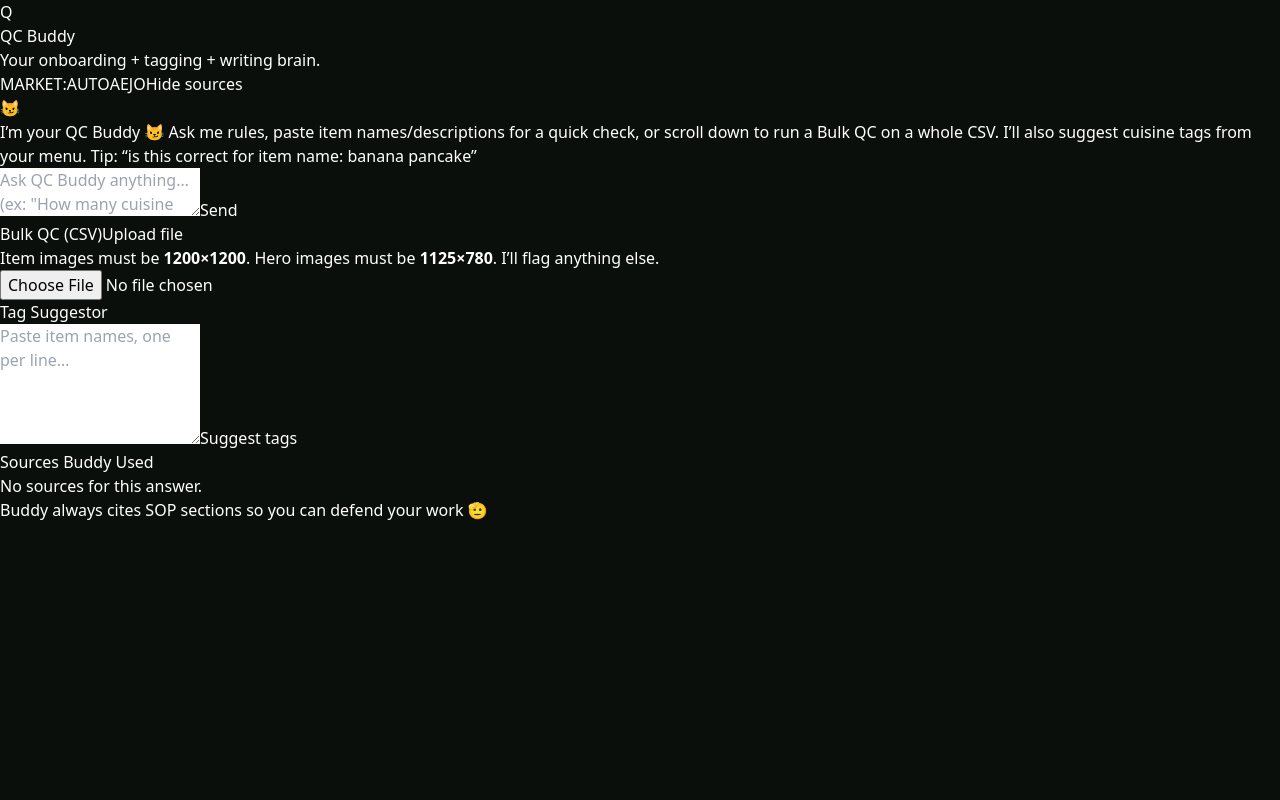
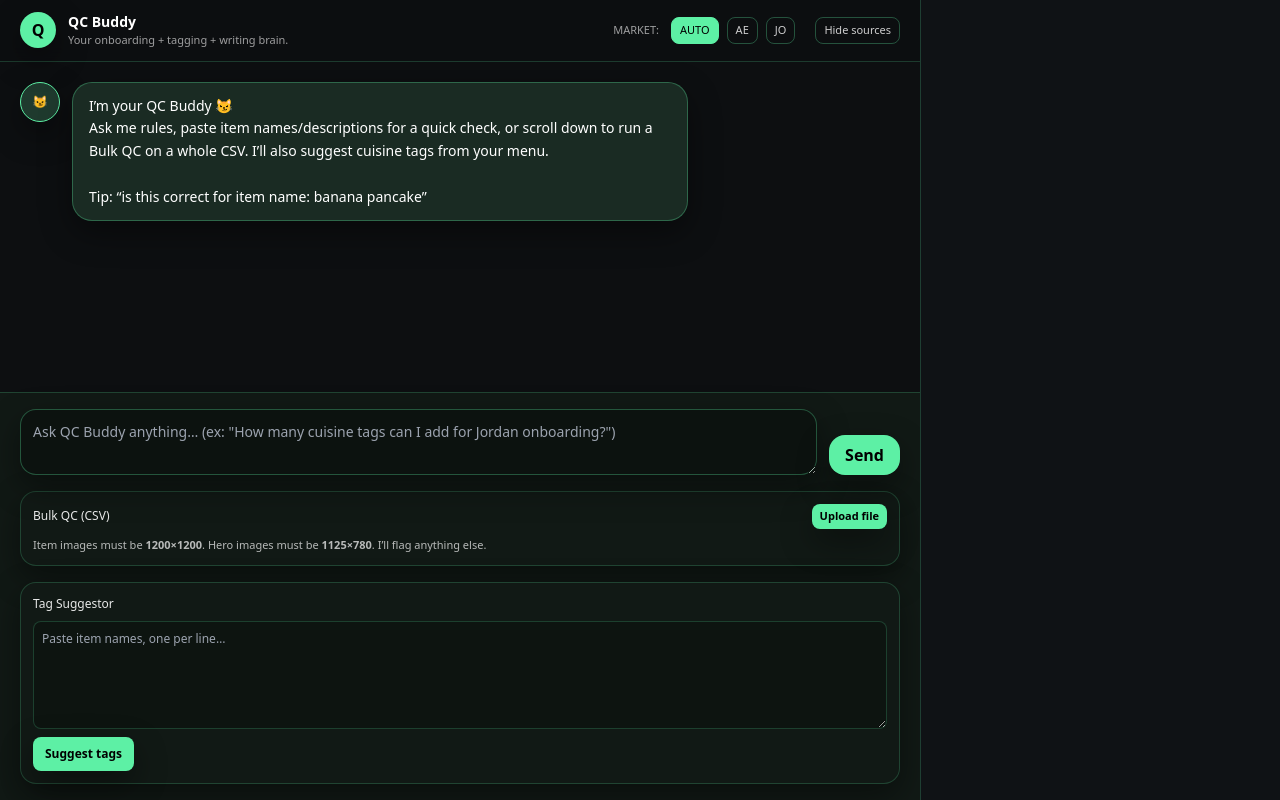
Before and after one commit to Cookieemonsterr/qc-buddy-frontend, a React (Vite) app: page / in a window 1280 px wide. Built offline with nearby package versions, Linux system fonts and the light colour scheme.

Commit message:
Update tailwind.config.js

```diff
--- a/tailwind.config.js
+++ b/tailwind.config.js
@@ -1,5 +1,5 @@
 export default {
-  content: ["./index.html", "./src/**/*.{js,jsx}"],
+  content: ["./index.html", "./**/*.{js,ts,jsx,tsx}"],
   theme: {
     extend: {
       colors: {
```
